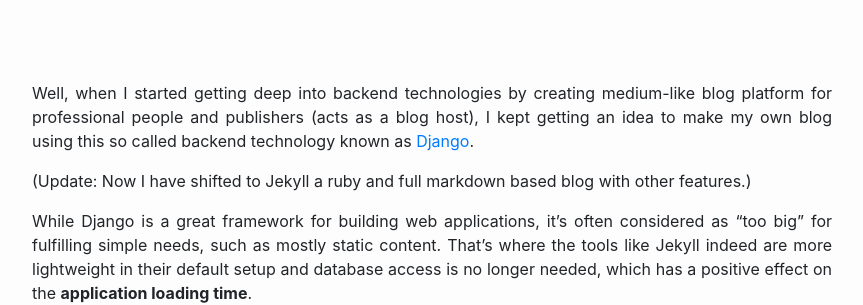
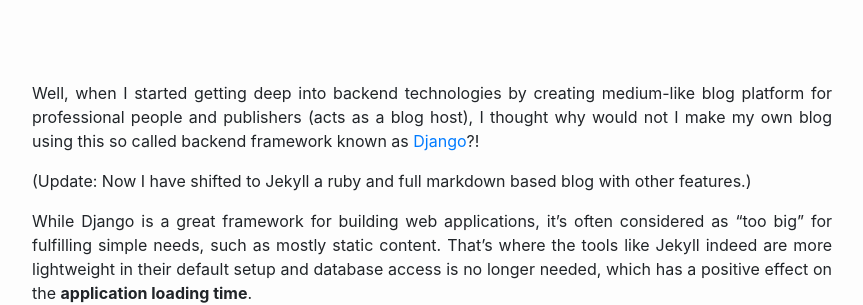
Before and after one commit to purveshmakode24/blog, a Jekyll site: the page built from _posts/2019-05-26-when-i-made-my-blog.md, in a window 1280 px wide. Shown: the part 525-830 px from the top of the page, without its empty margins (208-1071 px from the left). Built offline with Jekyll 4.4.1, drawn with Linux system fonts in a browser that asks for light colours.

Commit message:
Update 2019-05-26-when-i-made-my-blog.md

```diff
--- a/_posts/2019-05-26-when-i-made-my-blog.md
+++ b/_posts/2019-05-26-when-i-made-my-blog.md
@@ -51,7 +51,7 @@ read: "2 minutes read"
     <circle id="donut" cx="148" cy="140" r="200" mask="url(#bigmask)" fill="#34495e"/>
 </svg>
 
-Well, when I started getting deep into backend technologies by creating medium-like blog platform for professional people and publishers (acts as a blog host), I kept getting an idea to make my own blog using this so called backend technology known as [Django](https://www.djangoproject.com/).
+Well, when I started getting deep into backend technologies by creating medium-like blog platform for professional people and publishers (acts as a blog host), I thought why would not I make my own blog using this so called backend framework known as [Django](https://www.djangoproject.com/)?!
 
 (Update: Now I have shifted to Jekyll a ruby and full markdown based blog with other features.)
 
```
